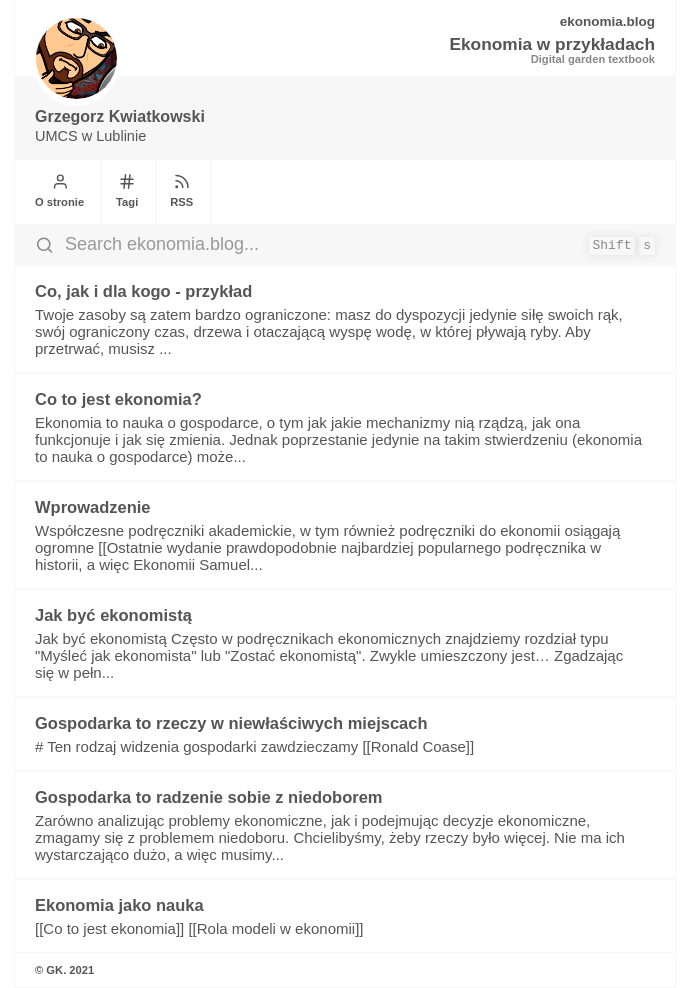
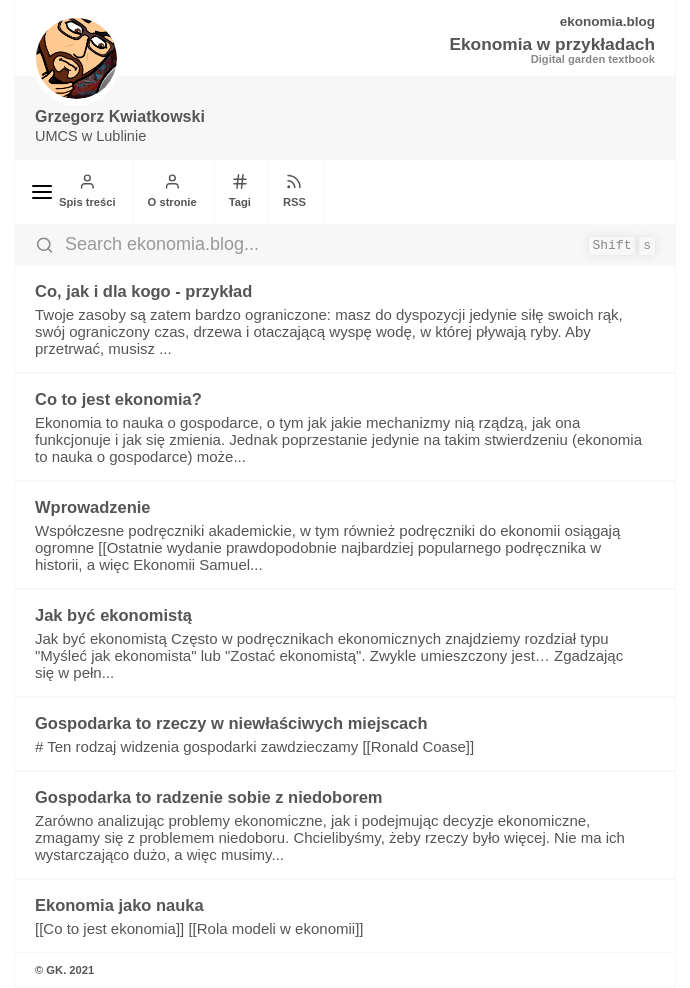
Before and after one commit to gkwiatk/ekonomia-2, a Jekyll site: the page built from index.md, in a window 1280 px wide. Shown: the whole page, without its empty margins (295-985 px from the left). Built offline with Jekyll 4.4.1, drawn with Linux system fonts in a browser that asks for light colours.

Commit message:
Update content

```diff
--- a/_includes/Header.html
+++ b/_includes/Header.html
@@ -162,6 +162,21 @@
     </div>
     {%- endif -%}
     <div class="main-site-subheader menu disable-select">
+      <svg xmlns="http://www.w3.org/2000/svg" width="24" height="24" viewBox="0 0 24 24" fill="none" stroke="#000000" stroke-width="2" stroke-linecap="round" stroke-linejoin="round"><line x1="3" y1="12" x2="21" y2="12"></line><line x1="3" y1="6" x2="21" y2="6"></line><line x1="3" y1="18" x2="21" y2="18"></line></svg>
+
+      <a class="menu-item" href="/about">
+        <svg class="menu-item-icon" width="18" height="19" viewBox="0 0 25 25" fill="none"
+          xmlns="http://www.w3.org/2000/svg">
+          <path
+            d="M20.9777 21.6138V19.6138C20.9777 18.553 20.5563 17.5356 19.8061 16.7854C19.056 16.0353 18.0386 15.6138 16.9777 15.6138H8.97768C7.91682 15.6138 6.8994 16.0353 6.14926 16.7854C5.39911 17.5356 4.97768 18.553 4.97768 19.6138V21.6138"
+            stroke-width="2" stroke-linecap="round" stroke-linejoin="round" />
+          <path
+            d="M12.9777 11.6138C15.1868 11.6138 16.9777 9.82298 16.9777 7.61385C16.9777 5.40471 15.1868 3.61385 12.9777 3.61385C10.7685 3.61385 8.97768 5.40471 8.97768 7.61385C8.97768 9.82298 10.7685 11.6138 12.9777 11.6138Z"
+            stroke-width="2" stroke-linecap="round" stroke-linejoin="round" />
+        </svg>
+        <p class="menu-item-text">Spis treści</p>
+      </a>
+
         <a class="menu-item" href="/about">
                 <svg class="menu-item-icon" width="18" height="19" viewBox="0 0 25 25" fill="none"
                     xmlns="http://www.w3.org/2000/svg">
```
